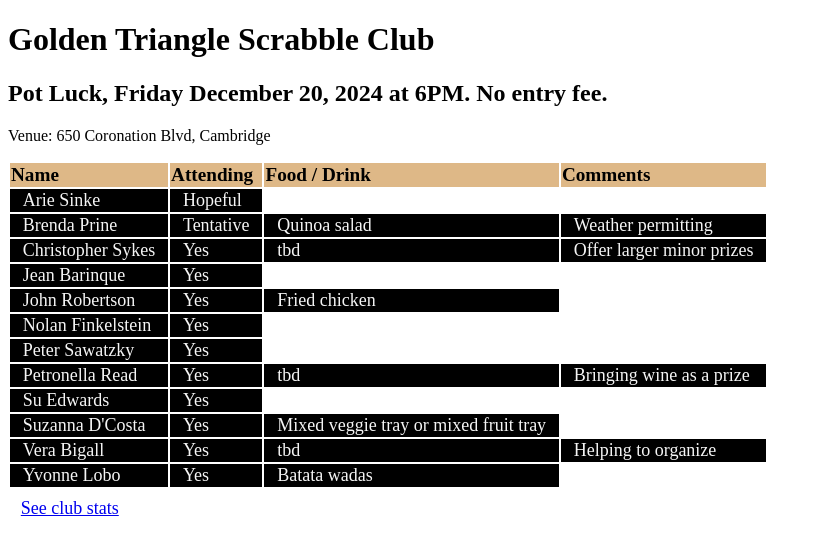
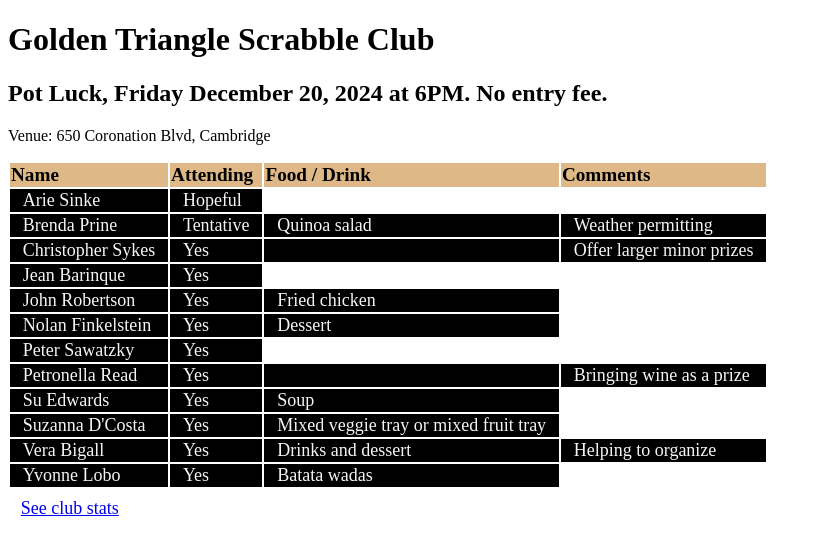
Before and after one commit to TileRunner/tilerunner.github.io, a Jekyll site: the page scrabbleclub/gtsc.html, which Jekyll copies as it is, in a window 1280 px wide. Shown: the top 555 px of the page, without its empty margins (0-820 px from the left). Built offline with Jekyll 4.4.1, drawn with Linux system fonts in a browser that asks for light colours.

Commit message:
gtsc potluck

```diff
--- a/scrabbleclub/gtsc.html
+++ b/scrabbleclub/gtsc.html
@@ -35,7 +35,7 @@
           <tr>
             <td>Christopher Sykes</td>
             <td>Yes</td>
-            <td>tbd</td>
+            <td></td>
             <td>Offer larger minor prizes</td>
           </tr>
           <tr>
@@ -50,6 +50,7 @@
           <tr>
             <td>Nolan Finkelstein</td>
             <td>Yes</td>
+            <td>Dessert</td>
           </tr>
           <tr>
             <td>Peter Sawatzky</td>
@@ -58,12 +59,13 @@
           <tr>
             <td>Petronella Read</td>
             <td>Yes</td>
-            <td>tbd</td>
+            <td></td>
             <td>Bringing wine as a prize</td>
           </tr>
           <tr>
             <td>Su Edwards</td>
             <td>Yes</td>
+            <td>Soup</td>
           </tr>
           <tr>
             <td>Suzanna D'Costa</td>
@@ -73,7 +75,7 @@
           <tr>
             <td>Vera Bigall</td>
             <td>Yes</td>
-            <td>tbd</td>
+            <td>Drinks and dessert</td>
             <td>Helping to organize</td>
           </tr>
           <tr>
```
